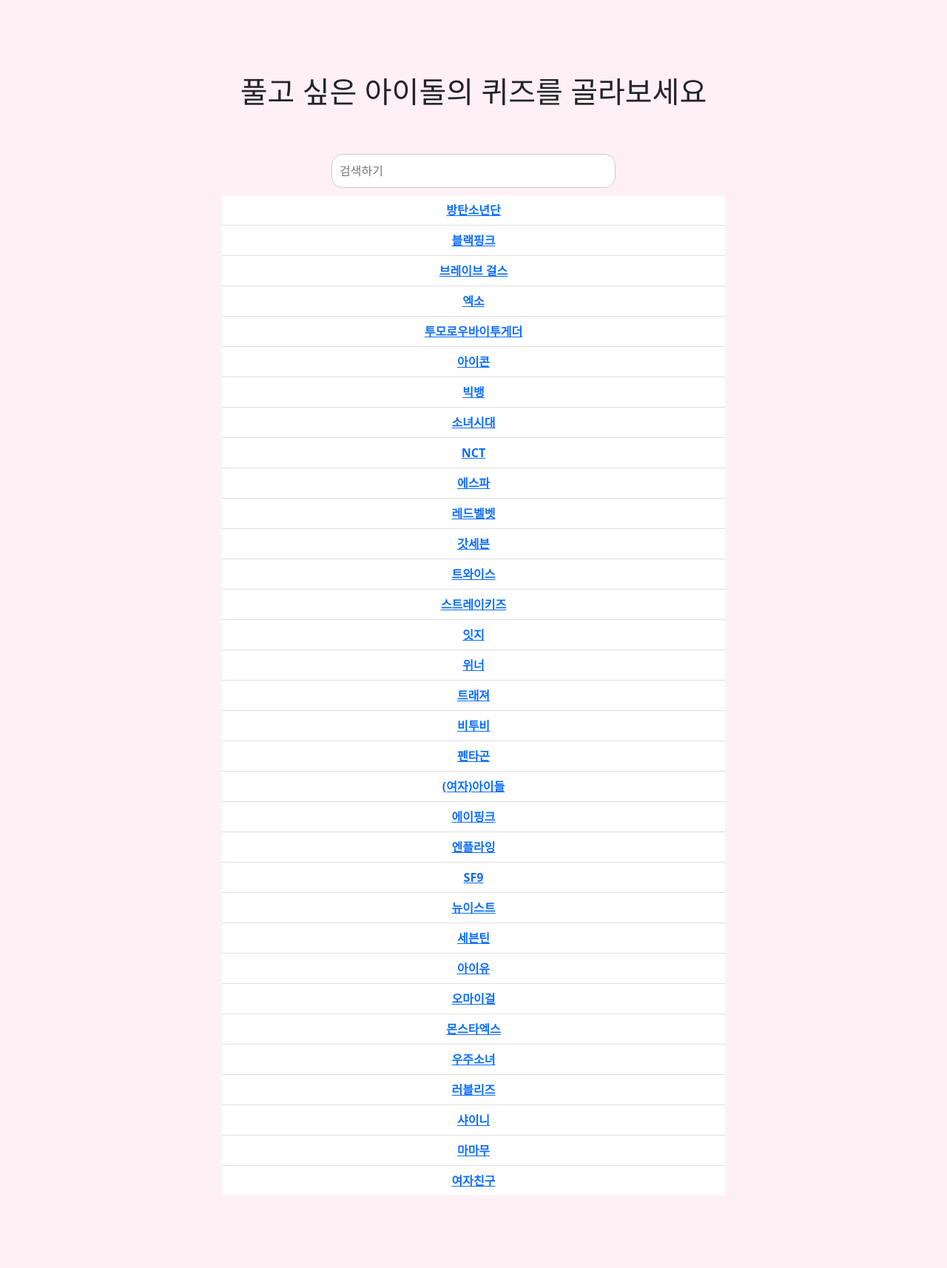
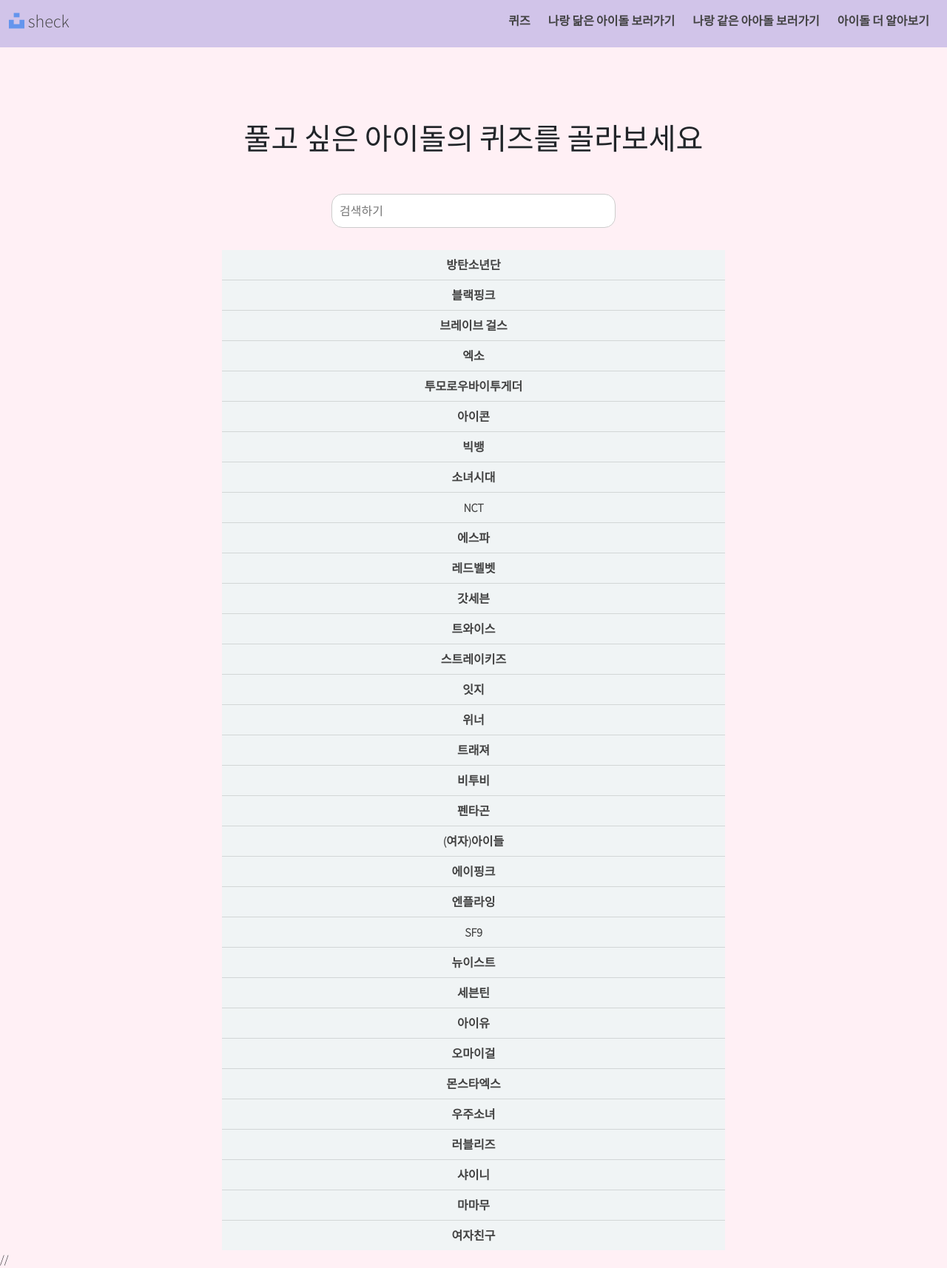
Before and after one commit to pheonix-1/first, a plain HTML site: page index.html in a window 1280 px wide. Shown: the whole page at 74% size. Before the commit the page ends 1616 px from the top, so only its background shows below. Drawn offline with nearby package versions, Linux system fonts and the light colour scheme; files that its build step writes are made by us from their sources.

Commit message:
css, js 파일 추가 및 페이지 반응형 바 추가

```diff
--- a/index.html
+++ b/index.html
@@ -7,10 +7,33 @@
     <meta charset="UTF-8">
     <meta http-equiv="X-UA-Compatible" content="IE=edge">
     <meta name="viewport" content="width=device-width, initial-scale=1.0">
+    <link rel="stylesheet" href="style.css">
+    <link href="https://fonts.googleapis.com/css2?family=Source+Sans+Pro:wght@300&display=swap" rel="stylesheet">
+    <script src="https://kit.fontawesome.com/6e659c40ee.js" crossorigin="anonymous"></script>
+    <script src="main.js"></script>
+    <link rel="stylesheet" href="//code.jquery.com/ui/1.12.1/themes/base/jquery-ui.css">
+    <link rel="stylesheet" href="/resources/demos/style.css">
     <title>아이돌 퀴즈</title>
 </head>
 
 <body>
+    <nav id="btn" class="navbar">
+        <div class="home">
+            <i class="fab fa-unsplash"></i>
+            <a href="">sheck</a>
+        </div>
+
+        <ul id="btn" class="menu">
+            <li><a href="">퀴즈</a></li>
+            <li><a href="">나랑 닮은 아이돌 보러가기</a></li>
+            <li><a href="">나랑 같은 아아돌 보러가기</a></li>
+            <li><a href="">아이돌 더 알아보기</a></li>
+        </ul>
+
+        <nav class="icon">
+            <i class="fas fa-bars"></i>
+        </nav>
+    </nav>
     <div id="top">
         <h1>풀고 싶은 아이돌의 퀴즈를 골라보세요</h1>
         <div class="search-wrapper">
@@ -22,146 +45,63 @@
     </div>
     <div id="main">
         <ul id="option" class="list-group list-group-flush">
-            <li class="list-group-item"><a href="bts.html">방탄소년단</a></li>
-            <li class="list-group-item"><a href="blackpink.html">블랙핑크</a></li>
-            <li class="list-group-item"><a href="bravegirls.html">브레이브 걸스</a></li>
-            <li class="list-group-item"><a href="exo.html">엑소</a></li>
-            <li class="list-group-item"><a href="txt.html">투모로우바이투게더</a></li>
-            <li class="list-group-item"><a href="ikon.html">아이콘</a></li>
-            <li class="list-group-item"><a href="">빅뱅</a></li>
-            <li class="list-group-item"><a href="">소녀시대</a></li>
-            <li class="list-group-item"><a href="">NCT</a></li>
-            <li class="list-group-item"><a href="">에스파</a></li>
-            <li class="list-group-item"><a href="">레드벨벳</a></li>
-            <li class="list-group-item"><a href="">갓세븐</a></li>
-            <li class="list-group-item"><a href="">트와이스</a></li>
-            <li class="list-group-item"><a href="">스트레이키즈</a></li>
-            <li class="list-group-item"><a href="">잇지</a></li>
-            <li class="list-group-item"><a href="">위너</a></li>
-            <li class="list-group-item"><a href="">트래져</a></li>
-            <li class="list-group-item"><a href="">비투비</a></li>
-            <li class="list-group-item"><a href="">펜타곤</a></li>
-            <li class="list-group-item"><a href="">(여자)아이들</a></li>
-            <li class="list-group-item"><a href="">에이핑크</a></li>
-            <li class="list-group-item"><a href="">엔플라잉</a></li>
-            <li class="list-group-item"><a href="">SF9</a></li>
-            <li class="list-group-item"><a href="">뉴이스트</a></li>
-            <li class="list-group-item"><a href="">세븐틴</a></li>
-            <li class="list-group-item"><a href="">아이유</a></li>
-            <li class="list-group-item"><a href="">오마이걸</a></li>
-            <li class="list-group-item"><a href="">몬스타엑스</a></li>
-            <li class="list-group-item"><a href="">우주소녀</a></li>
-            <li class="list-group-item"><a href="">러블리즈</a></li>
-            <li class="list-group-item"><a href="">샤이니</a></li>
-            <li class="list-group-item"><a href="">마마무</a></li>
-            <li class="list-group-item"><a href="">여자친구</a></li>
+            <li id="list" class="list-group-item"><a href="bts.html">방탄소년단</a></li>
+            <li id="list" class="list-group-item"><a href="blackpink.html">블랙핑크</a></li>
+            <li id="list" class="list-group-item"><a href="bravegirls.html">브레이브 걸스</a></li>
+            <li id="list" class="list-group-item"><a href="exo.html">엑소</a></li>
+            <li id="list" class="list-group-item"><a href="txt.html">투모로우바이투게더</a></li>
+            <li id="list" class="list-group-item"><a href="ikon.html">아이콘</a></li>
+            <li id="list" class="list-group-item"><a href="bigbang.html">빅뱅</a></li>
+            <li id="list" class="list-group-item"><a href="">소녀시대</a></li>
+            <li id="list" class="list-group-item"><a href="">NCT</a></li>
+            <li id="list" class="list-group-item"><a href="">에스파</a></li>
+            <li id="list" class="list-group-item"><a href="">레드벨벳</a></li>
+            <li id="list" class="list-group-item"><a href="">갓세븐</a></li>
+            <li id="list" class="list-group-item"><a href="">트와이스</a></li>
+            <li id="list" class="list-group-item"><a href="">스트레이키즈</a></li>
+            <li id="list" class="list-group-item"><a href="">잇지</a></li>
+            <li id="list" class="list-group-item"><a href="">위너</a></li>
+            <li id="list" class="list-group-item"><a href="">트래져</a></li>
+            <li id="list" class="list-group-item"><a href="">비투비</a></li>
+            <li id="list" class="list-group-item"><a href="">펜타곤</a></li>
+            <li id="list" class="list-group-item"><a href="">(여자)아이들</a></li>
+            <li id="list" class="list-group-item"><a href="">에이핑크</a></li>
+            <li id="list" class="list-group-item"><a href="">엔플라잉</a></li>
+            <li id="list" class="list-group-item"><a href="">SF9</a></li>
+            <li id="list" class="list-group-item"><a href="">뉴이스트</a></li>
+            <li id="list" class="list-group-item"><a href="">세븐틴</a></li>
+            <li id="list" class="list-group-item"><a href="">아이유</a></li>
+            <li id="list" class="list-group-item"><a href="">오마이걸</a></li>
+            <li id="list" class="list-group-item"><a href="">몬스타엑스</a></li>
+            <li id="list" class="list-group-item"><a href="">우주소녀</a></li>
+            <li id="list" class="list-group-item"><a href="">러블리즈</a></li>
+            <li id="list" class="list-group-item"><a href="">샤이니</a></li>
+            <li id="list" class="list-group-item"><a href="">마마무</a></li>
+            <li id="list" class="list-group-item"><a href="">여자친구</a></li>
         </ul>
     </div>
-    <script src="https://ajax.googleapis.com/ajax/libs/jquery/3.5.1/jquery.min.js"></script>
-    <script>
-        $(document).ready(function () {
-            $("#myInput").on("keyup", function () {
-                var value = $(this).val().toLowerCase();
-                $("#option li").filter(function () {
-                    $(this).toggle($(this).text().toLowerCase().indexOf(value) > -1)
-                });
-            });
-        });
-    </script>
-    <style>
-        li {
-            font-weight: 600;
-        }
-
-        .search-box,
-        .close-icon,
-        .search-wrapper {
-            position: relative;
-            padding: 10px;
-        }
-
-        .search-wrapper {
-            width: 500px;
-            margin: auto;
-            margin-top: 50px;
-            text-align: center;
-        }
-
-        .search-box {
-            width: 80%;
-            border: 1px solid #ccc;
-            outline: 0;
-            border-radius: 15px;
-        }
-
-        .search-box:focus {
-            box-shadow: 0 0 15px 5px #b0e0ee;
-            border: 2px solid #bebede;
-        }
-
-        .close-icon {
-            border: 1px solid transparent;
-            background-color: transparent;
-            display: inline-block;
-            vertical-align: middle;
-            outline: 0;
-            cursor: pointer;
-        }
-
-        .close-icon:after {
-            content: "X";
-            display: block;
-            width: 15px;
-            height: 15px;
-            position: absolute;
-            background-color: #FA9595;
-            z-index: 1;
-            right: 35px;
-            top: 0;
-            bottom: 0;
-            margin: auto;
-            padding: 2px;
-            border-radius: 50%;
-            text-align: center;
-            color: white;
-            font-weight: normal;
-            font-size: 12px;
-            box-shadow: 0 0 2px #E50F0F;
-            cursor: pointer;
-        }
-
-        .search-box:not(:valid)~.close-icon {
-            display: none;
-        }
-
-        h1 {
-            text-align: center;
-            margin: 0 auto;
-            margin-top: 100px;
-        }
-
-        #main {
-            text-align: center;
-            margin-top: 0 auto;
-            background-color: #fff;
-            margin-left: 300px;
-            margin-right: 300px;
-            margin-top: 0 auto;
-        }
-
-        body {
-            background-color: #fff0f5;
-        }
-    </style>
+    <scrip src="main.js"></scrip>
 </body>
+//
 <!-- Copyright (c) 2021 by Shidhin (https://codepen.io/shidhincr/pen/ICLBD)
 
-Permission is hereby granted, free of charge, to any person obtaining a copy of this software and associated documentation files (the "Software"), to deal in the Software without restriction, including without limitation the rights to use, copy, modify, merge, publish, distribute, sublicense, and/or sell copies of the Software, and to permit persons to whom the Software is furnished to do so, subject to the following conditions:
+// Permission is hereby granted, free of charge, to any person obtaining a copy of this software and associated documentation files (the "Software"), to deal in the Software without restriction, including without limitation the rights to use, copy, modify, merge, publish, distribute, sublicense, and/or sell copies of the Software, and to permit persons to whom the Software is furnished to do so, subject to the following conditions:
 
-The above copyright notice and this permission notice shall be included in all copies or substantial portions of the Software.
+// The above copyright notice and this permission notice shall be included in all copies or substantial portions of the Software.
 
-THE SOFTWARE IS PROVIDED "AS IS", WITHOUT WARRANTY OF ANY KIND, EXPRESS OR IMPLIED, INCLUDING BUT NOT LIMITED TO THE WARRANTIES OF MERCHANTABILITY, FITNESS FOR A PARTICULAR PURPOSE AND NONINFRINGEMENT. IN NO EVENT SHALL THE AUTHORS OR COPYRIGHT HOLDERS BE LIABLE FOR ANY CLAIM, DAMAGES OR OTHER LIABILITY, WHETHER IN AN ACTION OF CONTRACT, TORT OR OTHERWISE, ARISING FROM, OUT OF OR IN CONNECTION WITH THE SOFTWARE OR THE USE OR OTHER DEALINGS IN THE SOFTWARE. -->
+// THE SOFTWARE IS PROVIDED "AS IS", WITHOUT WARRANTY OF ANY KIND, EXPRESS OR IMPLIED, INCLUDING BUT NOT LIMITED TO THE WARRANTIES OF MERCHANTABILITY, FITNESS FOR A PARTICULAR PURPOSE AND NONINFRINGEMENT. IN NO EVENT SHALL THE AUTHORS OR COPYRIGHT HOLDERS BE LIABLE FOR ANY CLAIM, DAMAGES OR OTHER LIABILITY, WHETHER IN AN ACTION OF CONTRACT, TORT OR OTHERWISE, ARISING FROM, OUT OF OR IN CONNECTION WITH THE SOFTWARE OR THE USE OR OTHER DEALINGS IN THE SOFTWARE. -->
 
 
 
 </html>
+<scrip src="https://ajax.googleapis.com/ajax/libs/jquery/3.5.1/jquery.min.js"></scrip>
+<script>
+    $(document).ready(function () {
+        $("#myInput").on("keyup", function () {
+            var value = $(this).val().toLowerCase();
+            $("#option li").filter(function () {
+                $(this).toggle($(this).text().toLowerCase().indexOf(value) > -1)
+            });
+        });
+    });
+</script>
--- /dev/null
+++ b/main.js
@@ -0,0 +1,6 @@
+const toggleBtn = document.querySelector('.icon');
+const menu = document.querySelector('.menu')
+
+toggleBtn.addEventListener('click', ()=> {
+    menu.classList.toggle('active');
+});
--- /dev/null
+++ b/style.css
@@ -0,0 +1,191 @@
+:root {
+    --text-color: #424242;
+    --backgoround-color: #d1c4e9;
+    --white-color: #f0f4f5;
+}
+
+body {
+    margin: 0;
+    font-family: 'Source Sans Pro';
+}
+
+a {
+    text-decoration: none;
+    color: var(--text-color);
+}
+
+#btn {
+    margin-top: 0 auto;
+}
+
+.navbar {
+    display: flex;
+    justify-content: space-between;
+    align-items: center;
+    background-color: var(--backgoround-color);
+    padding: 8px 12px;
+    padding-bottom: 0;
+}
+
+.home {
+    font-size: 24px;
+    color: green;
+    padding-bottom: 15px;
+}
+
+.home i {
+    color: cornflowerblue;
+    font-size: 24px;
+}
+
+.menu {
+    display: flex;
+    list-style: none;
+    padding-left: none;
+}
+
+.menu li {
+    padding: 8px 12px;
+}
+
+.menu li:hover {
+    background-color: rgb(233, 181, 68);
+    border-radius: 4px;
+}
+
+.icon {
+    display: none;
+    position: absolute;
+    right: 32px;
+    font-size: 24px ;
+    color: lightblue;
+}
+
+@media screen and (max-width: 760px) {
+    .navbar {
+        flex-direction: column;
+        align-items: flex-start;
+        padding-bottom: 0px;
+    }
+
+    .menu {
+        flex-direction: column;
+        align-items: center;
+        width: 100%;
+    }
+
+    .menu li {
+        width: 100%;
+        text-align: center;
+        display: none;
+    }
+
+    .menu {
+        display: block;
+    }
+
+    .navbar__menu.active {
+        display: flex;
+    }
+
+    #main {
+        display: flex;
+    }
+
+    .icon {
+        display: block;
+    }
+
+    .menu.active {
+        display: flex;
+    }
+}
+
+li {
+    font-weight: 600;
+}
+
+.search-box,
+.close-icon,
+.search-wrapper {
+    position: relative;
+    padding: 10px;
+}
+
+.search-wrapper {
+    width: 500px;
+    margin: auto;
+    margin-top: 40px;
+    text-align: center;
+    padding-bottom: 30px;
+}
+
+.search-box {
+    width: 80%;
+    border: 1px solid #ccc;
+    outline: 0;
+    border-radius: 15px;
+}
+
+.search-box:focus {
+    box-shadow: 0 0 15px 5px #b0e0ee;
+    border: 2px solid #bebede;
+}
+
+.close-icon {
+    border: 1px solid transparent;
+    background-color: transparent;
+    display: inline-block;
+    vertical-align: middle;
+    outline: 0;
+    cursor: pointer;
+}
+
+.close-icon:after {
+    content: "X";
+    display: block;
+    width: 15px;
+    height: 15px;
+    position: absolute;
+    background-color: #FA9595;
+    z-index: 1;
+    right: 35px;
+    top: 0;
+    bottom: 0;
+    margin: auto;
+    padding: 2px;
+    border-radius: 50%;
+    text-align: center;
+    color: white;
+    font-weight: normal;
+    font-size: 12px;
+    box-shadow: 0 0 2px #E50F0F;
+    cursor: pointer;
+}
+
+.search-box:not(:valid)~.close-icon {
+    display: none;
+}
+
+h1 {
+    text-align: center;
+    margin: 0 auto;
+    margin-top: 100px;
+}
+
+#main {
+    text-align: center;
+    margin-top: 0 auto;
+    background-color: #fff;
+    margin-left: 300px;
+    margin-right: 300px;
+    margin-top: 0 auto;
+}
+
+body {
+    background-color: #fff0f5;
+}
+
+#list {
+    background: var(--white-color);
+}
```
